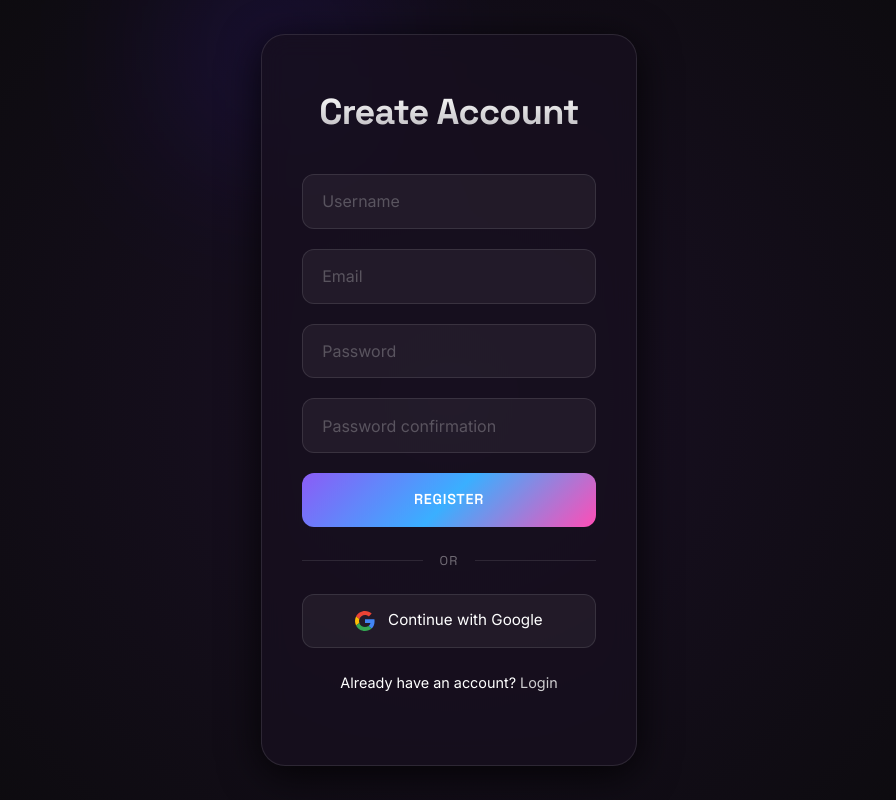
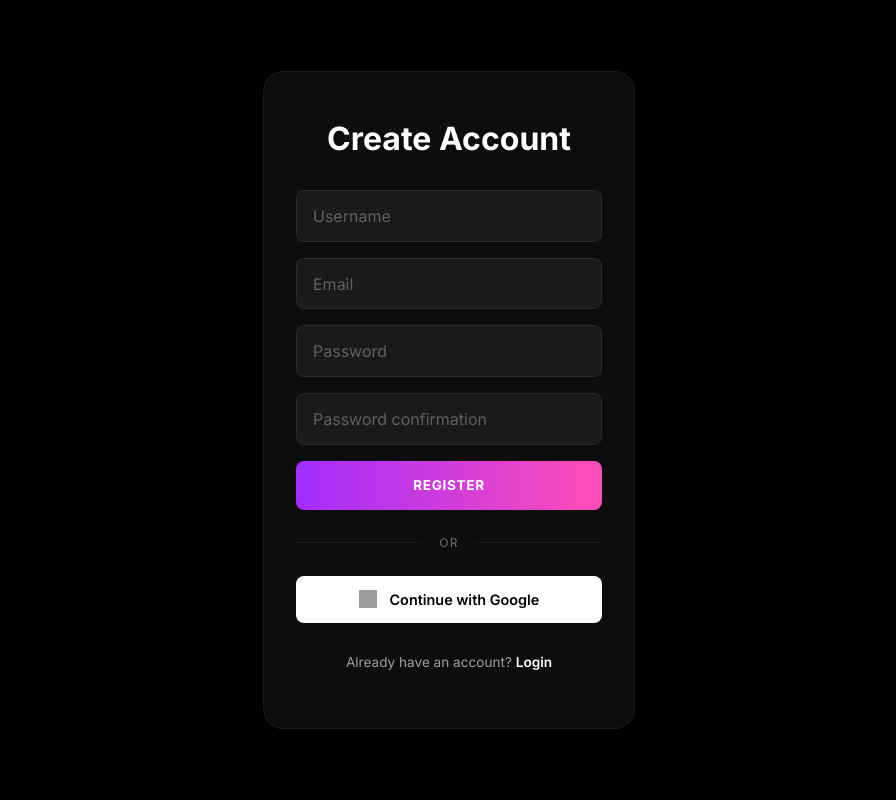
Before and after one commit to harshhh-45/DomAiyn, a Django app: page /register/ in a window 1280 px wide. Shown: the whole page, without its empty margins (191-1087 px from the left). Run offline with Django 5.2, Linux system fonts and the light colour scheme; parts of the project's set-up code (start-up, migrations or seed data) failed here and were passed over; grey boxes are pictures that could not be loaded.

Commit message:
Restore original design and fix UI mess per presentation screenshots

```diff
--- a/core/accounts/templates/register.html
+++ b/core/accounts/templates/register.html
@@ -15,16 +15,14 @@
     {% for field in form %}
     <div class="mb-3">
         {{ field.errors }}
-        <div class="relative">
-            <input
-                type="{% if 'password' in field.name %}password{% elif 'email' in field.name %}email{% else %}text{% endif %}"
-                name="{{ field.name }}" value="{{ field.value|default:'' }}" class="form-control"
-                placeholder="{{ field.label }}" required>
-        </div>
+        <input
+            type="{% if 'password' in field.name %}password{% elif 'email' in field.name %}email{% else %}text{% endif %}"
+            name="{{ field.name }}" value="{{ field.value|default:'' }}" class="form-control"
+            placeholder="{{ field.label }}" required>
     </div>
     {% endfor %}
 
-    <button type="submit" class="btn-auth">Register</button>
+    <button type="submit" class="btn-auth">REGISTER</button>
 </form>
 
 <div class="divider">
@@ -32,17 +30,7 @@
 </div>
 
 <a href="/accounts/google/login/" class="btn-google">
-    <svg width="20" height="20" viewBox="0 0 48 48" xmlns="http://www.w3.org/2000/svg">
-        <path fill="#EA4335"
-            d="M24 9.5c3.54 0 6.71 1.22 9.21 3.6l6.85-6.85C35.9 2.38 30.47 0 24 0 14.62 0 6.51 5.38 2.56 13.22l7.98 6.19C12.43 13.72 17.74 9.5 24 9.5z" />
-        <path fill="#4285F4"
-            d="M46.98 24.55c0-1.57-.15-3.09-.38-4.55H24v9.02h12.94c-.58 2.96-2.26 5.48-4.78 7.18l7.73 6c4.51-4.18 7.09-10.36 7.09-17.65z" />
-        <path fill="#FBBC05"
-            d="M10.53 28.59c-.48-1.45-.76-2.99-.76-4.59s.27-3.14.76-4.59l-7.98-6.19C.92 16.46 0 20.12 0 24c0 3.88.92 7.54 2.56 10.78l7.97-6.19z" />
-        <path fill="#34A853"
-            d="M24 48c6.48 0 11.93-2.13 15.89-5.81l-7.73-6c-2.15 1.45-4.92 2.3-8.16 2.3-6.26 0-11.57-4.22-13.47-9.91l-7.98 6.19C6.51 42.62 14.62 48 24 48z" />
-        <path fill="none" d="M0 0h48v48H0z" />
-    </svg>
+    <img src="https://www.gstatic.com/firebasejs/ui/2.0.0/images/auth/google.svg" width="18" height="18" alt="Google">
     Continue with Google
 </a>
 
--- a/core/static/css/auth.css
+++ b/core/static/css/auth.css
@@ -1,20 +1,11 @@
 :root {
-    --primary: #5227FF;
+    --primary: #A22DFF;
     --secondary: #FF4DB6;
-    --accent-blue: #3AAFFF;
-    --bg-color: #0a0a0a;
-    --base-purple: #271E37;
-    --input-bg: rgba(255, 255, 255, 0.05);
-    --input-border: rgba(255, 255, 255, 0.1);
-    --input-focus-border: rgba(82, 39, 255, 0.5);
-    --card-bg: rgba(23, 15, 30, 0.8);
-    --card-border: rgba(255, 255, 255, 0.1);
-    --btn-gradient: linear-gradient(135deg, #8b5cf6 0%, #3AAFFF 50%, #FF4DB6 100%);
-    --shadow: 0 8px 40px rgba(0, 0, 0, 0.8);
+    --btn-gradient: linear-gradient(90deg, #A22DFF 0%, #FF4DB6 100%);
 }
 
 body {
-    background: radial-gradient(circle at center, #1a1025 0%, #0a0a0a 100%);
+    background: #000;
     min-height: 100vh;
     display: flex;
     align-items: center;
@@ -27,97 +18,76 @@ body {
 
 .auth-container {
     width: 100%;
-    max-width: 440px;
-    padding: 2rem;
+    max-width: 420px;
+    padding: 1.5rem;
     position: relative;
     z-index: 10;
 }
 
-/* Background blob for effect */
-.auth-container::before {
-    content: '';
-    position: absolute;
-    top: -50px;
-    left: -50px;
-    width: 200px;
-    height: 200px;
-    background: var(--primary);
-    filter: blur(80px);
-    opacity: 0.15;
-    z-index: -1;
-}
-
 .glass-card {
-    background: var(--card-bg);
-    backdrop-filter: blur(12px);
-    -webkit-backdrop-filter: blur(12px);
-    border-radius: 24px;
-    border: 1px solid var(--card-border);
-    padding: 3.5rem 2.5rem;
-    box-shadow: var(--shadow);
-    animation: fadeIn 0.8s cubic-bezier(0.16, 1, 0.3, 1);
+    background: #0D0D0D;
+    backdrop-filter: blur(20px);
+    -webkit-backdrop-filter: blur(20px);
+    border-radius: 20px;
+    border: 1px solid rgba(255, 255, 255, 0.05);
+    padding: 3rem 2rem;
+    box-shadow: 0 10px 50px rgba(0, 0, 0, 0.9);
+    animation: fadeIn 0.6s ease-out;
 }
 
 .auth-title {
-    font-family: 'Space Grotesk', sans-serif;
-    font-size: 2.25rem;
-    font-weight: 700;
+    font-family: 'Inter', sans-serif;
+    font-size: 2rem;
+    font-weight: 800;
     text-align: center;
-    margin-bottom: 2.5rem;
-    letter-spacing: -0.02em;
-    background: linear-gradient(to bottom, #fff 0%, rgba(255, 255, 255, 0.7) 100%);
-    -webkit-background-clip: text;
-    background-clip: text;
-    -webkit-text-fill-color: transparent;
+    margin-bottom: 2rem;
+    color: #fff;
 }
 
 .form-control {
-    background: var(--input-bg);
-    border: 1px solid var(--input-border);
+    background: #1A1A1A;
+    border: 1px solid #2A2A2A;
     color: #fff;
-    padding: 0.9rem 1.2rem;
-    border-radius: 12px;
-    margin-bottom: 1.25rem;
-    transition: all 0.3s cubic-bezier(0.4, 0, 0.2, 1);
+    padding: 0.8rem 1rem;
+    border-radius: 8px;
+    margin-bottom: 1rem;
+    transition: all 0.2s ease;
     width: 100%;
     font-family: 'Inter', sans-serif;
 }
 
 .form-control::placeholder {
-    color: rgba(255, 255, 255, 0.25);
+    color: rgba(255, 255, 255, 0.3);
 }
 
 .form-control:focus {
-    background: rgba(255, 255, 255, 0.08);
-    border-color: var(--input-focus-border);
-    box-shadow: 0 0 0 4px rgba(82, 39, 255, 0.15);
+    background: #222;
+    border-color: #555;
+    box-shadow: none;
     outline: none;
-    color: #fff;
 }
 
 .btn-auth {
     background: var(--btn-gradient);
     color: #fff;
     border: none;
-    padding: 1rem;
-    border-radius: 12px;
-    font-weight: 600;
+    padding: 0.9rem;
+    border-radius: 8px;
+    font-weight: 700;
     width: 100%;
-    margin-top: 0.75rem;
+    margin-top: 0.5rem;
     cursor: pointer;
-    transition: all 0.4s cubic-bezier(0.175, 0.885, 0.32, 1.275);
+    transition: transform 0.2s ease, filter 0.2s ease;
     text-transform: uppercase;
     letter-spacing: 0.05em;
     display: block;
     text-align: center;
     text-decoration: none;
-    font-family: 'Space Grotesk', sans-serif;
-    font-size: 0.9rem;
+    font-size: 0.85rem;
 }
 
 .btn-auth:hover {
-    transform: translateY(-3px) scale(1.02);
-    box-shadow: 0 12px 30px rgba(82, 39, 255, 0.4);
+    transform: scale(1.01);
     filter: brightness(1.1);
     color: #fff;
 }
@@ -134,13 +104,12 @@ body {
     content: '';
     flex: 1;
     height: 1px;
-    background: rgba(255, 255, 255, 0.1);
+    background: rgba(255, 255, 255, 0.05);
 }
 
 .divider span {
     color: rgba(255, 255, 255, 0.4);
-    font-size: 0.8rem;
-    font-family: 'Space Grotesk', sans-serif;
+    font-size: 0.75rem;
     text-transform: uppercase;
     letter-spacing: 0.1em;
 }
@@ -150,68 +119,76 @@ body {
     align-items: center;
     justify-content: center;
     gap: 0.8rem;
-    background: rgba(255, 255, 255, 0.05);
-    color: #fff;
-    border: 1px solid rgba(255, 255, 255, 0.1);
-    padding: 0.9rem 1.2rem;
-    border-radius: 12px;
-    font-weight: 500;
+    background: #fff;
+    color: #000;
+    border: none;
+    padding: 0.8rem 1rem;
+    border-radius: 8px;
+    font-weight: 600;
     width: 100%;
     cursor: pointer;
-    transition: all 0.3s ease;
+    transition: transform 0.2s ease;
     text-decoration: none;
-    font-family: 'Inter', sans-serif;
-    font-size: 0.95rem;
+    font-size: 0.9rem;
 }
 
 .btn-google:hover {
-    background: rgba(255, 255, 255, 0.1);
-    border-color: rgba(255, 255, 255, 0.2);
-    transform: translateY(-2px);
-    color: #fff;
+    transform: scale(1.01);
+    background: #f1f1f1;
+    color: #000;
 }
 
 .auth-links {
     text-align: center;
-    margin-top: 1.5rem;
-    font-size: 0.9rem;
+    margin-top: 1.8rem;
+    font-size: 0.85rem;
+    color: rgba(255, 255, 255, 0.6);
+}
+
+.auth-links p {
+    margin: 0.5rem 0;
 }
 
 .auth-links a {
-    color: rgba(255, 255, 255, 0.8);
+    color: #fff;
     text-decoration: none;
-    transition: color 0.3s;
+    font-weight: 600;
 }
 
 .auth-links a:hover {
-    color: #fff;
     text-decoration: underline;
 }
 
 .alert {
-    padding: 0.8rem;
-    border-radius: 10px;
-    margin-bottom: 1.2rem;
+    padding: 0.75rem;
+    border-radius: 8px;
+    margin-bottom: 1.5rem;
     text-align: center;
-    font-size: 0.9rem;
+    font-size: 0.85rem;
 }
 
 .alert-success {
-    background: rgba(52, 211, 153, 0.2);
-    border: 1px solid rgba(52, 211, 153, 0.4);
-    color: #a7f3d0;
+    background: rgba(52, 211, 153, 0.1);
+    border: 1px solid rgba(52, 211, 153, 0.2);
+    color: #34d399;
 }
 
 .alert-error {
-    background: rgba(255, 71, 87, 0.2);
-    border: 1px solid rgba(255, 71, 87, 0.4);
-    color: #ffcccb;
+    background: rgba(239, 68, 68, 0.1);
+    border: 1px solid rgba(239, 68, 68, 0.2);
+    color: #ef4444;
+}
+
+.alert-danger {
+    background: rgba(239, 68, 68, 0.1);
+    border: 1px solid rgba(239, 68, 68, 0.2);
+    color: #ef4444;
 }
 
 @keyframes fadeIn {
     from {
         opacity: 0;
-        transform: translateY(20px);
+        transform: translateY(10px);
     }
 
     to {
```
Also changed, not shown: core/accounts/templates/forgot_password.html (+4 -4 lines), core/accounts/templates/login.html (+4 -13 lines), core/frontend/src/components/HeroSection.jsx (+26 -2 lines), core/frontend/src/components/RocketNav.jsx (+38 -9 lines).
